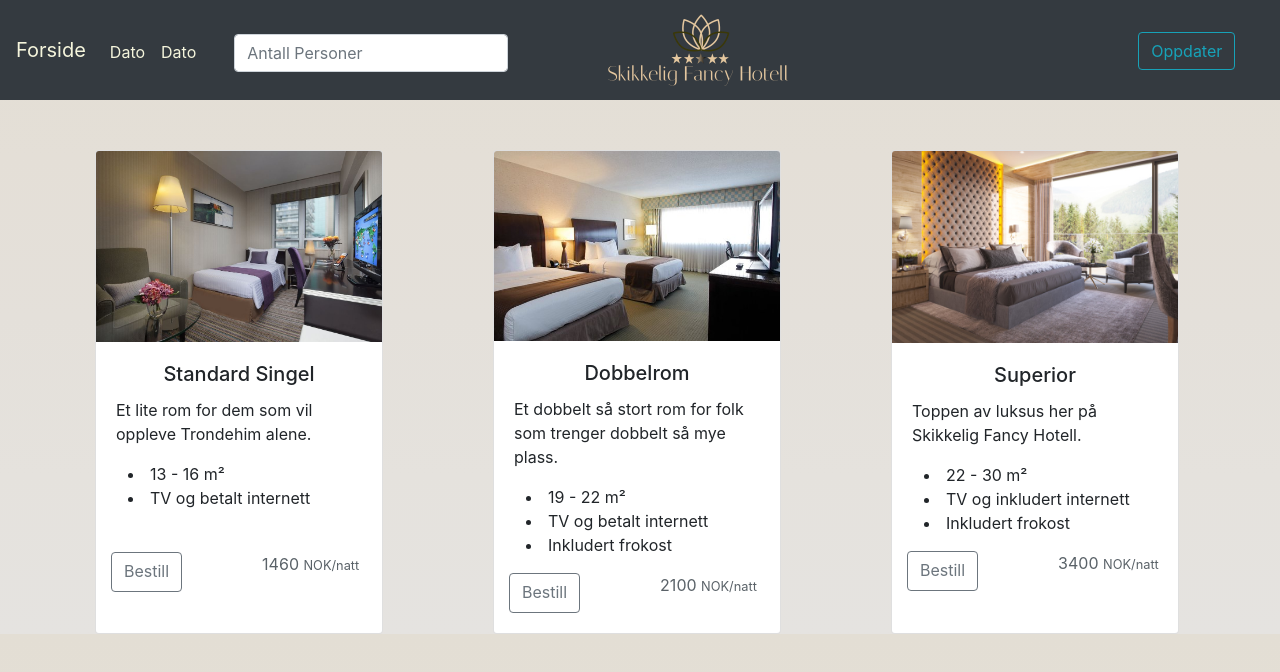
After one commit to Augustab/ProgramvareUtvkling-TDT4140, a Django app: page /se_rom/ in a window 1280 px wide. The commit adds this page. Shown: the top 672 px of the page. Run offline with Django 3.2, Linux system fonts and the light colour scheme; some libraries are stand-ins or nearby versions.

Commit message:
-Lagt til se_rom med html og css. -Laget en ny base kalt base_mNavnbar.html som se_rom.html bruker. Dersom flere klasser skal ha navbaren som er på se_rom.html så må de extende denne basen! -Bedre design på forsiden. Fikse rekkefølgen på stylesheetlinkene slika at min egen overstyrer boostrap i de tilfellene jeg vil. -Alle linker se_rom peker nå riktig, så man kan bevege seg rundt på nettstedet.

```diff
--- a/main/views.py
+++ b/main/views.py
@@ -12,6 +12,10 @@ def index(response):
 def home(response):
     return render(response, "../templates/forside.html")
 
+##denne må vi ha, den tegner se_rom.
+def se_rom(response):
+    return render(response, "../templates/se_rom.html")
+
 ##Denne funksjonen sørger for at dersom du ikke har skrevet noe i url-en (dvs = "http://127.0.0.1:8000/") så skal du redirectes til http://127.0.0.1:8000/home/ dette fordi vi vil at brukerene skal være på hjem siden når man starter programmet.
 def redirect(request):
     return HttpResponsePermanentRedirect(reverse('home'))
--- /dev/null
+++ b/static/css/se_rom.css
@@ -0,0 +1,22 @@
+body{
+
+    background-image: linear-gradient(to bottom, #e3ded4, #e4dfd7, #e4e0da, #e5e2dd, #e5e3e0);
+    overflow-x: hidden;
+}
+h2{
+    text-align: center;
+}
+p{
+    text-align: center;
+}
+h5{
+    text-align: center;
+}
+#logo {
+  background-image: url("../images/Hotell_logo.png");
+  display: block;
+  margin: 0 auto;
+  text-indent: -9999px;
+  width: 200px;
+  height: 200px;
+}
--- a/templates/base.html
+++ b/templates/base.html
@@ -5,11 +5,10 @@
     {% load static %}
     <meta charset="UTF-8">
     <meta name="viewport" content="width=device-width, initial-scale=1, shrink-to-fit=no">
+    {% block style %}{% endblock %}
     <!-- Boostrap style, tilgjengelig for alle templates som extender base.-->
     <link rel="stylesheet" href="https://stackpath.bootstrapcdn.com/bootstrap/4.4.1/css/bootstrap.min.css" integrity="sha384-Vkoo8x4CGsO3+Hhxv8T/Q5PaXtkKtu6ug5TOeNV6gBiFeWPGFN9MuhOf23Q9Ifjh" crossorigin="anonymous">
     <title>{% block title %}base{% endblock %}</title>
-    {% block style %}{% endblock %}
-
 </head>
 <body>
     <!-- Det er inni blocken under at selve innholdet til nettsidene som extender base kommer. -->
--- /dev/null
+++ b/templates/base_mNavnbar.html
@@ -0,0 +1,45 @@
+<!DOCTYPE html>
+<html lang="en">
+<head>
+    <meta charset="UTF-8">
+    {% block style %}{% endblock %}
+    <link rel="stylesheet" href="https://stackpath.bootstrapcdn.com/bootstrap/4.4.1/css/bootstrap.min.css" integrity="sha384-Vkoo8x4CGsO3+Hhxv8T/Q5PaXtkKtu6ug5TOeNV6gBiFeWPGFN9MuhOf23Q9Ifjh" crossorigin="anonymous">
+    <title>{% block title %}base_mNavbar{% endblock %}</title>
+</head>
+<body>
+
+<nav class="navbar navbar-expand-sm bg-dark navbar-dark" style="height: 100px">
+  <!-- Brand -->
+  <a class="navbar-brand" href="{% url 'home' %}" style="color: beige">Forside</a>
+
+  <!-- Links -->
+  <ul class="navbar-nav">
+    <li class="nav-item">
+      <a class="nav-link" href="#" style="margin-top: 82px;color: beige">Dato</a>
+    </li>
+    <li class="nav-item">
+      <a class="nav-link" href="#" style="margin-top: 82px;color: beige" >Dato</a>
+    </li>
+
+    <li>
+         <div class="form-group" style="margin-top: 84px; margin-left: 30px" >
+            <input type="text" class="form-control" id="antall_personer" placeholder="Antall Personer">
+        </div>
+    </li>
+
+    <li>
+        <a href="{% url 'home' %}" id="logo" style="margin-left: 90px"> </a>
+    </li>
+
+    <li>
+          <button type="button" style="margin-left: 340px; margin-top: 82px" class="btn btn-outline-info">Oppdater</button>
+    </li>
+  </ul>
+</nav>
+
+<!-- Det er inni blocken under at selve innholdet til nettsidene som extender base kommer. -->
+    {% block content %}
+    {% endblock %}
+
+</body>
+</html>
--- /dev/null
+++ b/templates/se_rom.html
@@ -0,0 +1,69 @@
+{%  extends "base_mNavnbar.html" %}
+{% load static %}
+
+{% block title %}
+Skikkelig Fancy Hotell
+{% endblock %}
+
+
+{% block style %}
+    <link rel="stylesheet" href="../static/css/se_rom.css">
+{% endblock %}
+
+{% block content%}
+
+
+<div class="row" style="margin-top: 50px">
+    <div style="margin-left: 110px"></div>
+        <div class="card" style="width: 18rem;">
+            <img class="card-img-top" src="../static/images/standard_singel.jpg" alt="Card image cap">
+            <div class="card-body">
+                <h5 class="card-title">Standard Singel</h5>
+                <p class="card-text" style="text-align: left">
+                Et lite rom for dem som vil oppleve Trondehim alene.
+                    <li style="margin-left: 12px">13 - 16 m²</li>
+                    <li style="margin-left: 12px">TV og betalt internett</li>
+
+                </p>
+                <div class="row">
+                    <a type="button" style="margin-top: 26px;margin-left: 10px" href="#" class="btn btn-outline-secondary">Bestill</a>
+                    <p style="margin-left: 80px; margin-top: 26px; color: #5a6268;"> 1460 <small> NOK/natt</small></p>
+                </div>
+            </div>
+        </div>
+
+        <div style="margin-left: 110px"></div>
+
+        <div class="card" style="width: 18rem;">
+            <img class="card-img-top" src="../static/images/dobbelrom.jpg" alt="Card image cap">
+            <div class="card-body">
+                <h5 class="card-title">Dobbelrom</h5>
+                <p class="card-text" style="text-align: left">Et dobbelt så stort rom for folk som trenger dobbelt så mye plass.
+                    <li style="margin-left: 12px">19 - 22 m²</li>
+                    <li style="margin-left: 12px">TV og betalt internett</li>
+                    <li style="margin-left: 12px">Inkludert frokost</li>
+                </p>
+                <div class="row">
+                    <a type="button" href="#" style="margin-left: 10px" class="btn btn-outline-secondary">Bestill</a>
+                    <p style="margin-left: 80px; color: #5a6268;"> 2100 <small> NOK/natt</small></p>
+                </div>
+            </div>
+        </div>
+        <div style="margin-left: 110px"></div>
+         <div class="card" style="width: 18rem;">
+            <img class="card-img-top" src="../static/images/superior.jpg" alt="Card image cap", style="height: 192px">
+            <div class="card-body">
+                <h5 class="card-title">Superior</h5>
+                <p class="card-text"style="text-align: left">Toppen av luksus her på Skikkelig Fancy Hotell.
+                    <li style="margin-left: 12px">22 - 30 m²</li>
+                    <li style="margin-left: 12px">TV og inkludert internett</li>
+                    <li style="margin-left: 12px">Inkludert frokost</li>
+                </p>
+                <div class="row">
+                    <a type="button" href="#" style="margin-left: 10px" class="btn btn-outline-secondary">Bestill</a>
+                    <p style="margin-left: 80px;color: #5a6268;"> 3400 <small> NOK/natt</small></p>
+                </div>
+            </div>
+        </div>
+    </div>
+{% endblock %}
--- a/untitled1/urls.py
+++ b/untitled1/urls.py
@@ -22,6 +22,7 @@ urlpatterns = [
     path('admin/', admin.site.urls),
     path('signup/', v.signup, name="signup"),
     path('home/', v2.home, name="home"),
+    path('se_rom/', v2.se_rom, name="se_rom"),
     path("indeksen/", v2.index, name="index"),
     path('', v2.redirect, name="homeredirectfraingenting"),
     path('', include("django.contrib.auth.urls")),
```
Also changed, not shown: static/css/forside.css (+7 -66 lines), templates/forside.html (+9 -88 lines), static/images/Hotell_logo.png (added), static/images/dobbelrom.jpg (added), static/images/standard_singel.jpg (added), static/images/superior.jpg (added).
